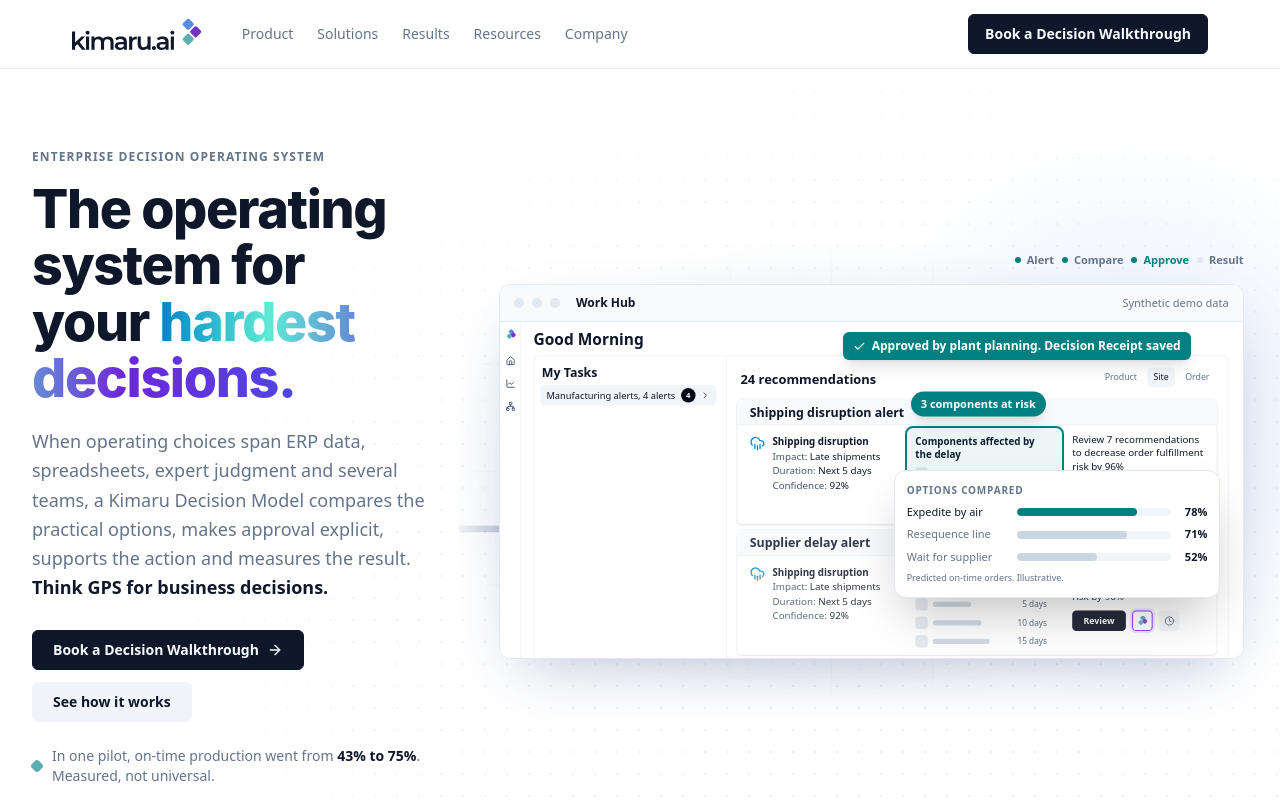
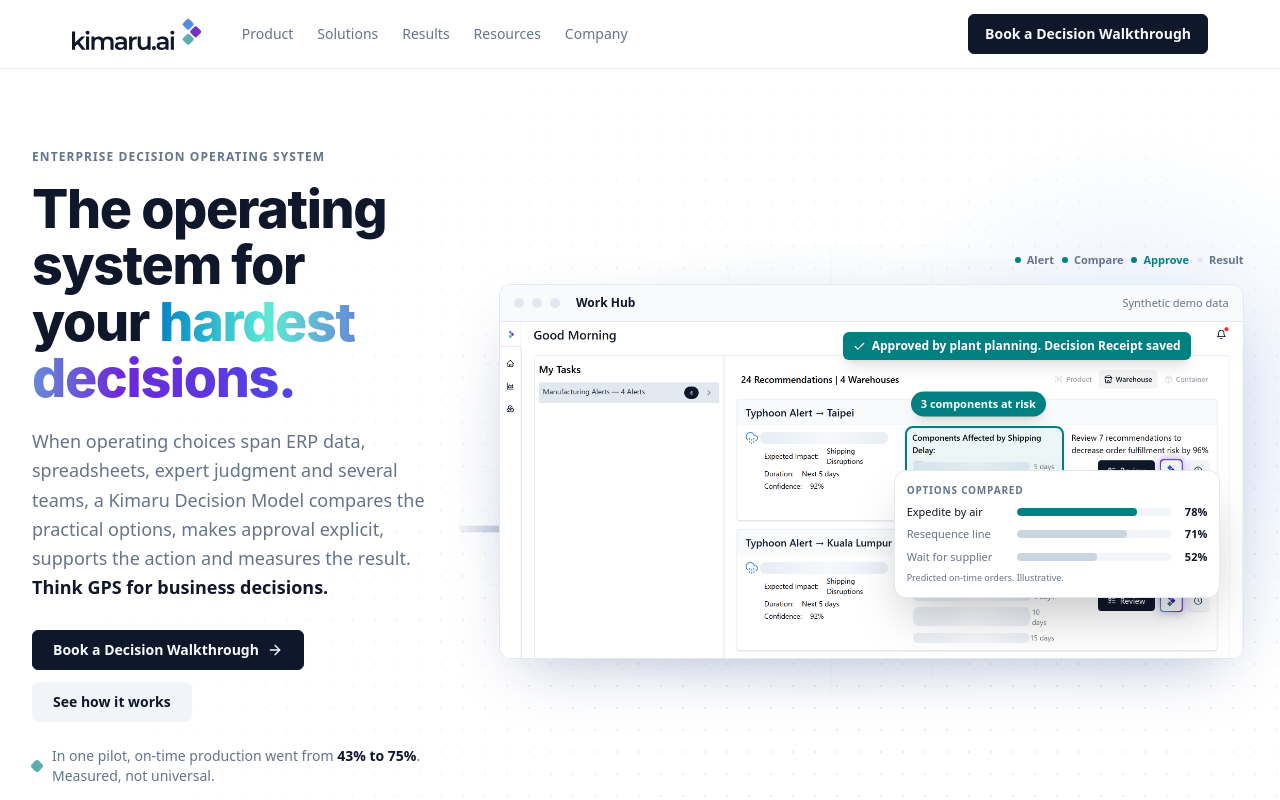
Before and after one commit to nithin988/kimaru-website, a React (Vite) app: page / in a window 1280 px wide. Shown: the top 800 px of the page. Built offline with nearby package versions, Linux system fonts and the light colour scheme.

Commit message:
Restore real product captures; cover sensitive details with loading placeholders
Co-Authored-By: Claude Sonnet 5.5 <noreply@anthropic.com>

```diff
--- a/src/components/ProductArt.tsx
+++ b/src/components/ProductArt.tsx
@@ -459,11 +459,6 @@ export function StackArt() {
 
 /** Product views that replace real screenshots. Keys match the screenshot path they stand in for. */
 export const ART: Record<string, { w: number; h: number; node: ReactNode }> = {
-  'screens/uc-hub.png': { w: 1440, h: 651, node: <HubArt /> },
-  'screens/uc-compare.png': { w: 1440, h: 745, node: <RecsArt /> },
-  'screens/uc-choose.png': { w: 1440, h: 872, node: <RecsArt expanded /> },
-  'screens/uc-act.png': { w: 1440, h: 775, node: <ActArt /> },
-  'screens/uc-agent.png': { w: 1440, h: 900, node: <AgentArt /> },
   'art:models': { w: 1440, h: 760, node: <ModelsArt /> },
   'art:stack': { w: 1440, h: 760, node: <StackArt /> },
 };
--- a/src/components/ui.tsx
+++ b/src/components/ui.tsx
@@ -77,6 +77,48 @@ export function Section({ id, tone = 'plain', children, className }: { id?: stri
 }
 
 /** Real platform screenshot in a browser-style frame. All shots are synthetic demo data. */
+
+/*
+ * Loading placeholders over details that should not be public on the real captures
+ * (part names, ids, source and vendor names). Coordinates are in the pixels of the image at the size
+ * it was measured, so they scale with the screenshot.
+ */
+type Rect = [number, number, number, number];
+const rowsAt = (x: number, y: number, w: number, h: number, step: number, n: number): Rect[] => Array.from({ length: n }, (_, i) => [x, y + i * step, w, h] as Rect);
+export const MASKS: Record<string, { w: number; h: number; rects: Rect[] }> = {
+  'screens/uc-hub.png': {
+    w: 2000, h: 904,
+    rects: [[700, 296, 345, 32], [700, 646, 345, 32], [1112, 376, 315, 26], [1112, 420, 315, 26], [1112, 462, 315, 52], [1112, 726, 315, 26], [1112, 768, 315, 50], [1112, 838, 315, 26]],
+  },
+  'screens/uc-compare.png': { w: 2000, h: 1035, rects: [[160, 200, 340, 32], ...rowsAt(410, 459, 372, 52, 68, 7)] },
+  'screens/uc-choose.png': {
+    w: 2000, h: 1211,
+    rects: [[160, 200, 340, 32], [410, 459, 372, 52], ...rowsAt(410, 703, 372, 52, 68, 6), [255, 612, 395, 34], [920, 612, 205, 34]],
+  },
+  'screens/uc-act.png': {
+    w: 2000, h: 1076,
+    rects: [[183, 793, 470, 56], [885, 800, 125, 36], [1130, 793, 330, 56], [1860, 788, 70, 60], [183, 951, 470, 56], [920, 274, 175, 30]],
+  },
+  'screens/uc-agent.png': { w: 2000, h: 1250, rects: [[1240, 143, 150, 28], [1322, 430, 600, 36], [1350, 508, 330, 34]] },
+};
+
+function Masks({ src }: { src: string }) {
+  const m = MASKS[src];
+  if (!m) return null;
+  return (
+    <>
+      {m.rects.map(([x, y, w, h], i) => (
+        <span
+          key={i}
+          aria-hidden="true"
+          className="skel pointer-events-none absolute rounded-md"
+          style={{ left: `${(x / m.w) * 100}%`, top: `${(y / m.h) * 100}%`, width: `${(w / m.w) * 100}%`, height: `${(h / m.h) * 100}%` }}
+        />
+      ))}
+    </>
+  );
+}
+
 export function BrowserFrame({
   src,
   alt,
@@ -125,6 +167,7 @@ export function BrowserFrame({
             className={cn('absolute inset-0 h-full w-full object-cover', !imgClassName?.includes('object-') && 'object-top', imgClassName)}
             style={fade ? { WebkitMaskImage: 'linear-gradient(to bottom, #000 62%, transparent 100%)', maskImage: 'linear-gradient(to bottom, #000 62%, transparent 100%)' } : undefined}
           />
+          <Masks src={src} />
           {children}
         </div>
       )}
--- a/src/index.css
+++ b/src/index.css
@@ -191,3 +191,8 @@ html.lenis, html.lenis body { height: auto; }
 .skel { background: linear-gradient(90deg, #e2e8f0 25%, #f1f5f9 50%, #e2e8f0 75%); background-size: 200% 100%; animation: skel 1.6s ease-in-out infinite; }
 @keyframes skel { from { background-position: 200% 0; } to { background-position: -200% 0; } }
 @media (prefers-reduced-motion: reduce) { .skel { animation: none; } }
+
+/* Loading placeholder that stands in for hidden details on product captures */
+@keyframes skel { from { background-position: 200% 0; } to { background-position: -200% 0; } }
+.skel { background: linear-gradient(90deg, #e8edf5 25%, #f6f8fc 50%, #e8edf5 75%); background-size: 200% 100%; animation: skel 2.4s linear infinite; }
+@media (prefers-reduced-motion: reduce) { .skel { animation: none; } }
```
